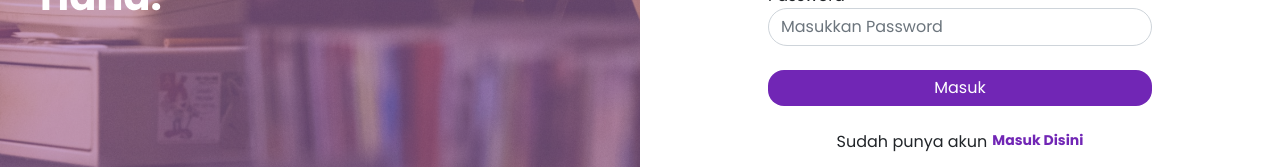
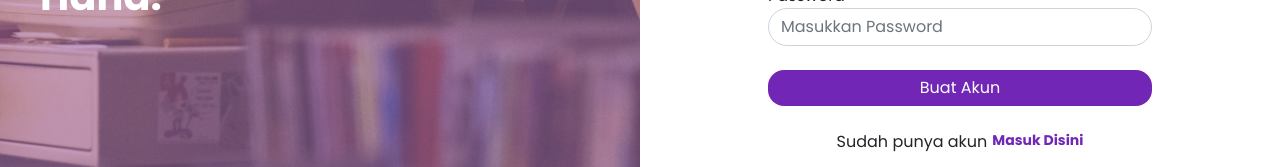
Before and after one commit to rzlzrdf/fejs2-bej2-kel7-FinalProject, a React (Create React App) app: page /register in a window 1280 px wide. Shown: the part 422-589 px from the top of the page. Built offline with nearby package versions, Linux system fonts and the light colour scheme.

Commit message:
main stable

```diff
--- a/src/Components/Login/LoginPage.js
+++ b/src/Components/Login/LoginPage.js
@@ -4,12 +4,12 @@ import "./Login.css";
 const LoginPage = () => {
    return (
      <>
-       <div id="" className="d-flex login-container">
+       <div className="d-flex login-container">
           <div className="hero-login d-lg-flex d-xs-none">
                 <img className="hero-image-login" src="./Img/img.svg" alt="" />
           </div>
-          <div id="" className="login-form col-lg-6 col-sm-12">
-             <img src="./Img/logo.svg" alt="" className="py-4" />
+          <div className="login-form col-lg-6 col-sm-12">
+             <a href="/"><img src="./Img/logo.svg" alt="" className="py-4" /></a>
              <h3 className="fw-bold my-3">Masuk</h3>
              <form className="form" method="post">
                 <div className="form-group mt-3">
@@ -22,7 +22,7 @@ const LoginPage = () => {
                 </div>
              </form>
              <div className='d-grid gap-0'>
-                <button id="" className="btn btn-primary mt-4 btn-signin" type="submit">Masuk</button>
+                <button className="btn btn-dark mt-4 btn-signin" type="submit">Masuk</button>
              </div>
              <p className='mt-4 d-flex justify-content-center'>Belum punya akun?
              <a href="/register" className ="register">Daftar disini</a></p>
--- a/src/Components/Register/RegisterPage.js
+++ b/src/Components/Register/RegisterPage.js
@@ -4,12 +4,12 @@ import "./Register.css";
 const RegisterPage = () => {
    return (
      <>
-       <div id="" className="d-flex register-container">
+       <div className="d-flex register-container">
           <div className="hero-register">
-                <img className="hero-image-register" src="./Img/img.svg" alt="" />
+            <img className="hero-image-register" src="./Img/img.svg" alt="" />
           </div>
-          <div id="" className="register-form">
-             <img src="./Img/logo.svg" alt="" className="py-4" />
+          <div className="register-form">
+            <a href="/"><img src="./Img/logo.svg" alt="" className="py-4" /></a>
              <h3 className="fw-bold my-3">Daftar</h3>
              <form className="form" method="post">
                 <div className="form-group mt-3">
@@ -26,7 +26,7 @@ const RegisterPage = () => {
                 </div>
              </form>
              <div className='d-grid gap-0'>
-                <button id="" className="btn btn-primary mt-4 btn-signin" type="submit">Masuk</button>
+                <button className="btn btn-dark mt-4 btn-signin" type="submit">Buat Akun</button>
              </div>
              <p className='mt-4 d-flex justify-content-center'>Sudah punya akun
              <a href="/login" className ="login">Masuk disini</a></p>
```
